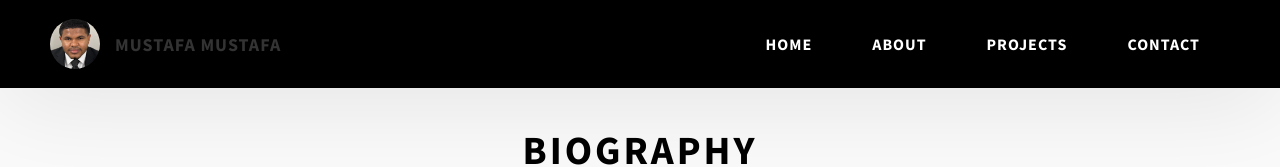
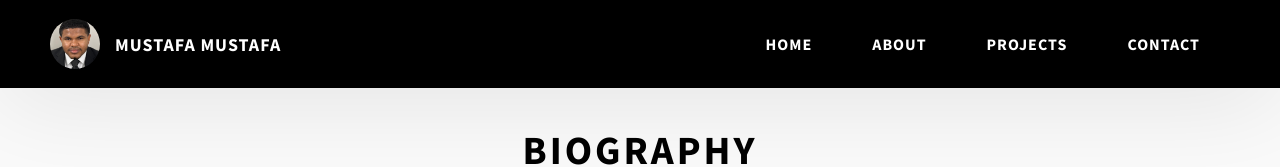
Before and after one commit to musstaffali/portfollio, a website: page index.html in a window 1280 px wide. Shown: the top 167 px of the page. Drawn offline with Linux system fonts and the light colour scheme.

Commit message:
header paint

```diff
--- a/css/style.css
+++ b/css/style.css
@@ -512,10 +512,10 @@ textarea {
     display: flex;
     align-items: center;
     cursor: pointer;
-    color: #333;
+    color: white;
     transition: color .3s; }
     .header__logo-container:hover {
-      color: #0062b9; }
+      color: white; }
   .header__logo-img-cont {
     width: 5rem;
     height: 5rem;
```
